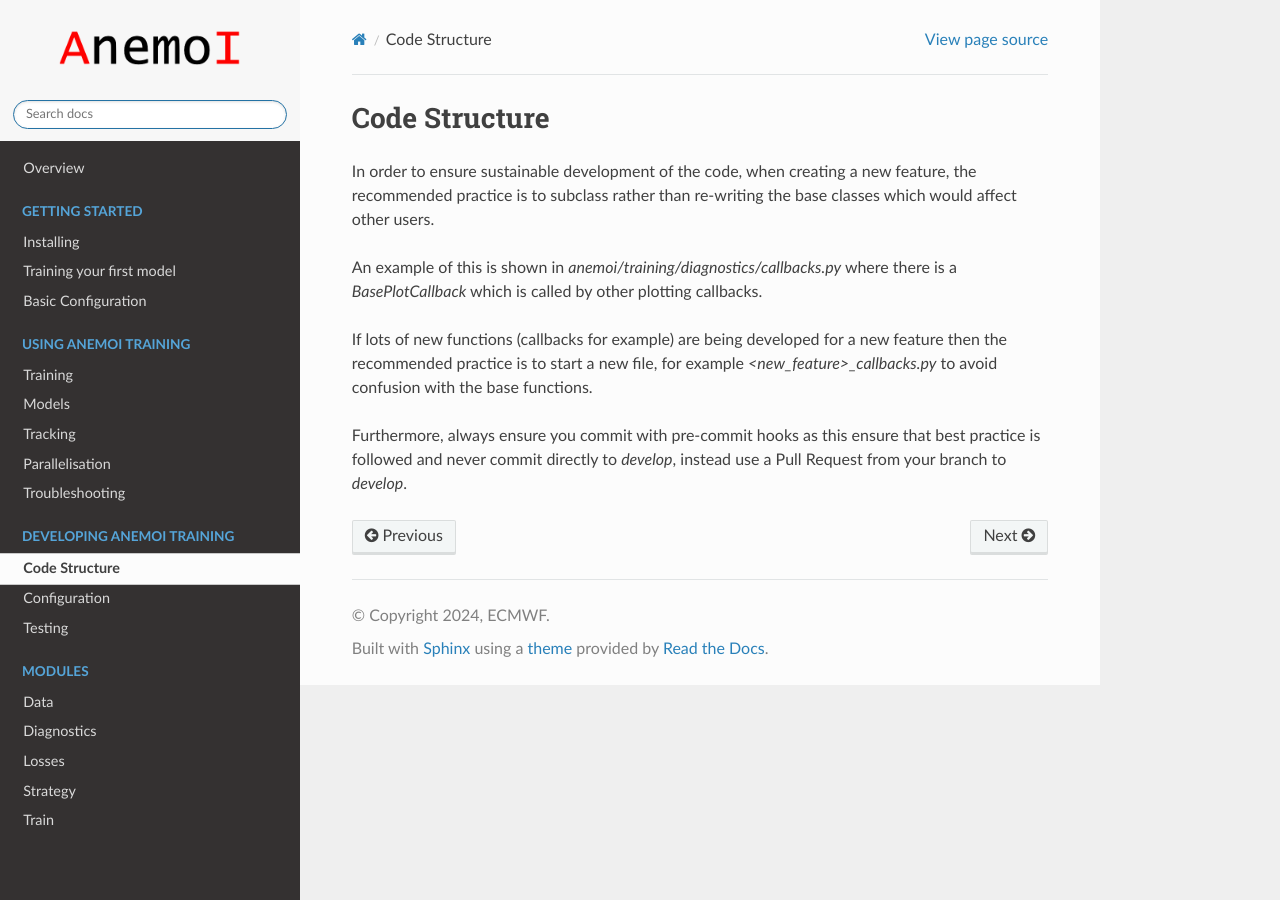
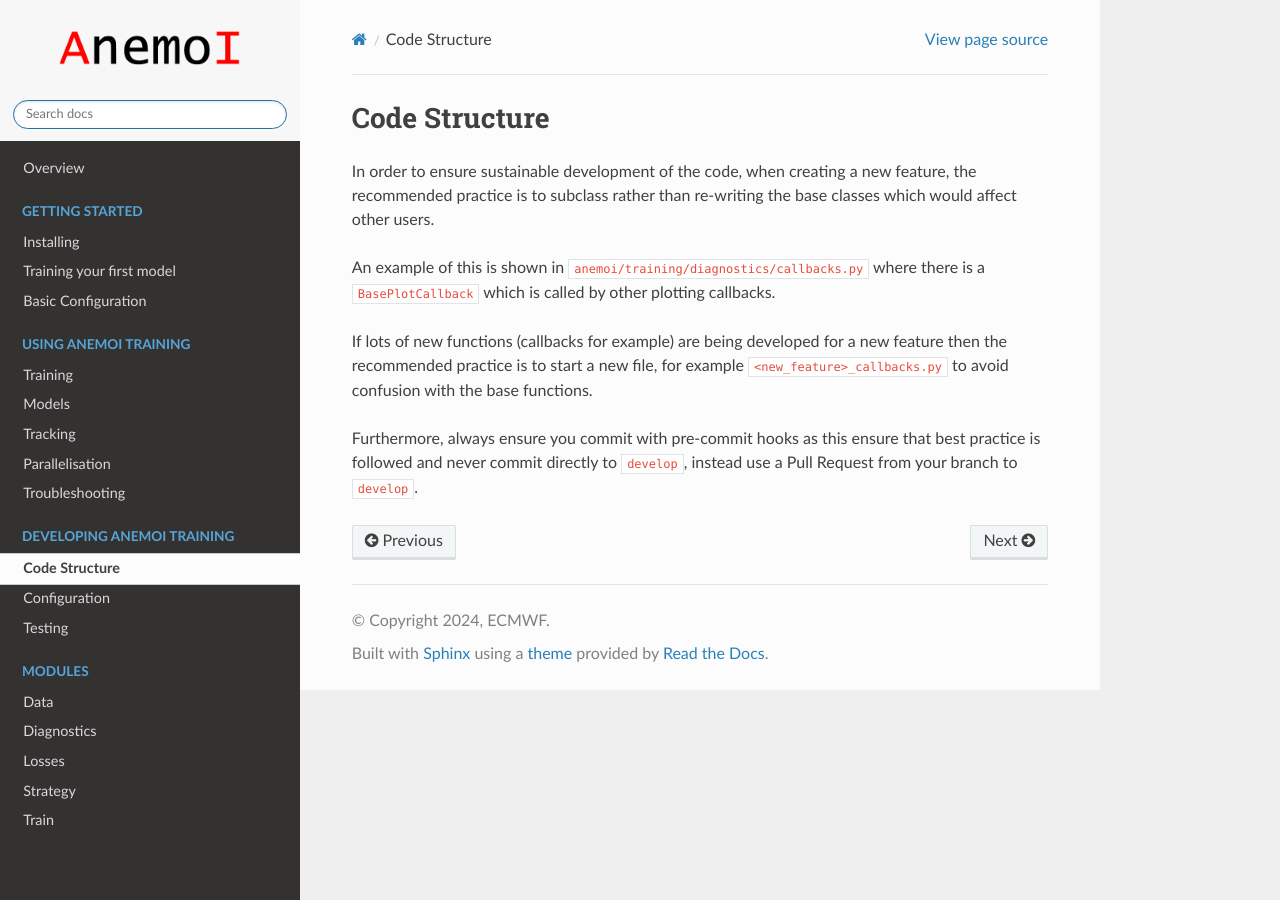
Before and after one commit to ecmwf/anemoi-training, a Sphinx documentation site: the page built from docs/dev/code-structure.rst, in a window 1280 px wide. Built offline with Sphinx 7.4.7 and the Read the Docs theme 2.0.0, drawn with Linux system fonts in a browser that asks for light colours; the version number could not be read and is left out.

Commit message:
revert: accidental formatting change

```diff
--- a/docs/dev/code-structure.rst
+++ b/docs/dev/code-structure.rst
@@ -7,14 +7,14 @@ new feature, the recommended practice is to subclass rather than
 re-writing the base classes which would affect other users.
 
 An example of this is shown in
-`anemoi/training/diagnostics/callbacks.py` where there is a
-`BasePlotCallback` which is called by other plotting callbacks.
+``anemoi/training/diagnostics/callbacks.py`` where there is a
+``BasePlotCallback`` which is called by other plotting callbacks.
 
 If lots of new functions (callbacks for example) are being developed for
 a new feature then the recommended practice is to start a new file, for
-example `<new_feature>_callbacks.py` to avoid confusion with the base
+example ``<new_feature>_callbacks.py`` to avoid confusion with the base
 functions.
 
 Furthermore, always ensure you commit with pre-commit hooks as this
 ensure that best practice is followed and never commit directly to
-`develop`, instead use a Pull Request from your branch to `develop`.
+``develop``, instead use a Pull Request from your branch to ``develop``.
```
